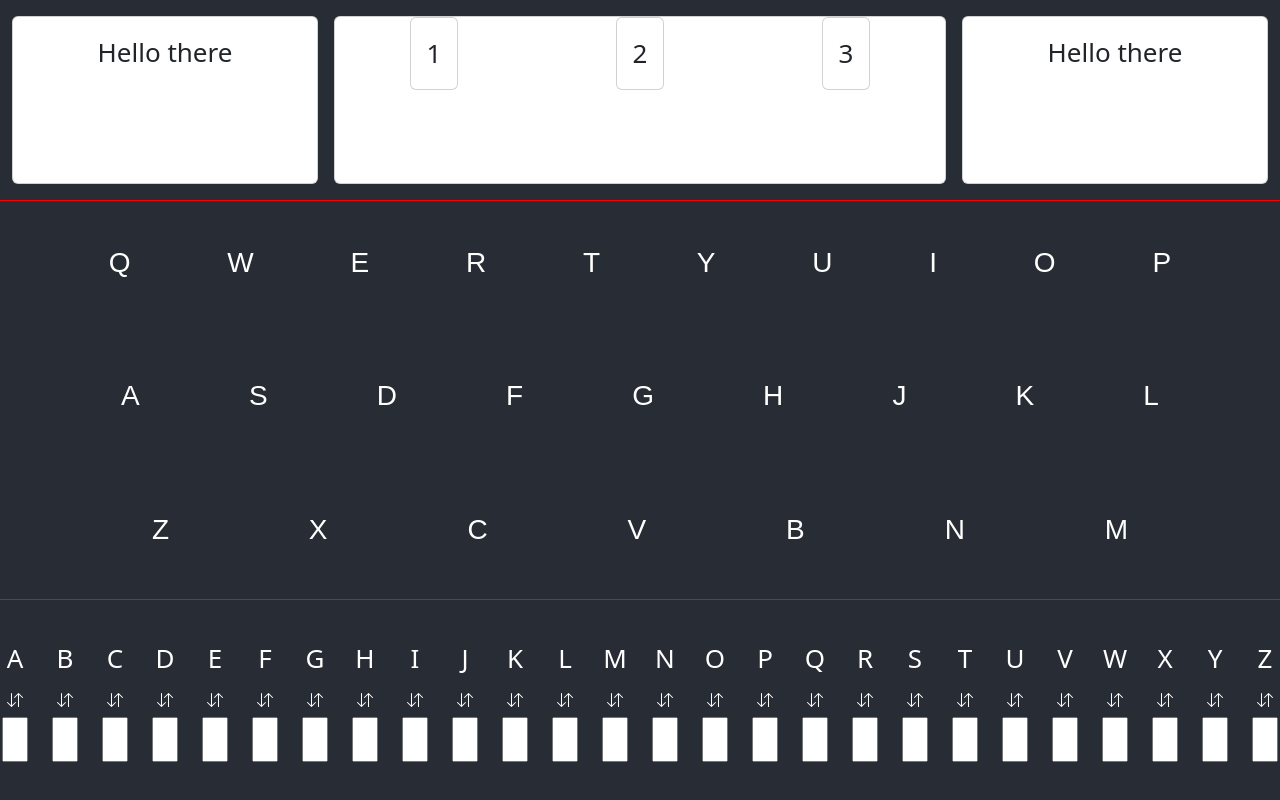
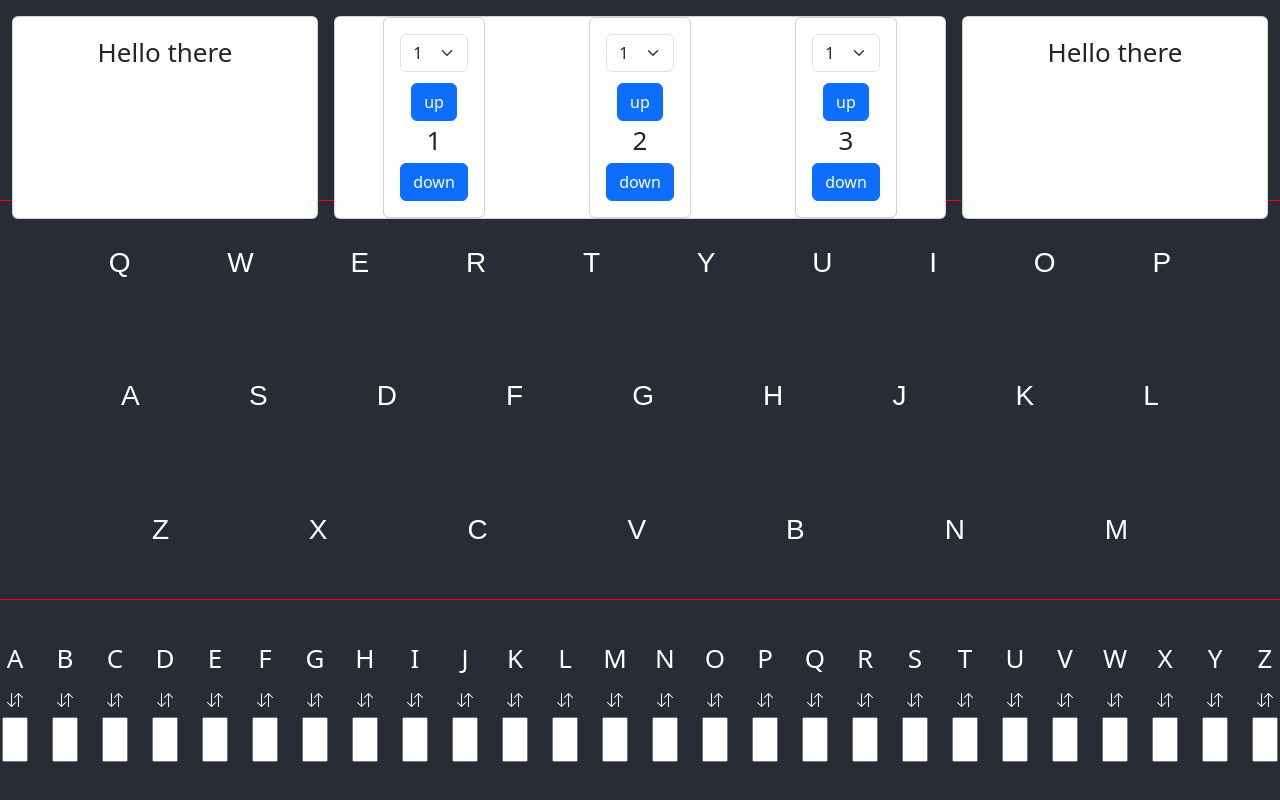
Before and after one commit to luishong07/Enigma-Replica, a React (Create React App) app: page / in a window 1280 px wide. Built offline with nearby package versions, Linux system fonts and the light colour scheme.

Commit message:
added dropdown and button for rotor settings

```diff
--- a/src/Rotors.tsx
+++ b/src/Rotors.tsx
@@ -27,20 +27,47 @@ const Rotors: React.FC<Props> = ({ leftPosition, middlePosition, rightPosition }
                 </Card.Body>
             </Card>
             <Card className="rotor-settings">
-                <Stack direction="horizontal" gap={2}>
+                <Stack className="my-auto" direction="horizontal" gap={2}>
                     <Card className="m-auto">
                         <Card.Body>
+                            <Card.Title>
+                                <Form.Select>
+                                    <option>1</option>
+                                    <option>2</option>
+                                    <option>3</option>
+                                </Form.Select>
+                            </Card.Title>
+                            <Button>up</Button>
                             <div>1</div>
+                            <Button>down</Button>
                         </Card.Body>
                     </Card>
                     <Card className="m-auto">
                         <Card.Body>
+                            <Card.Title>
+                                <Form.Select>
+                                    <option>1</option>
+                                    <option>2</option>
+                                    <option>3</option>
+                                </Form.Select>
+                            </Card.Title>
+                            <Button>up</Button>
                             <div>2</div>
+                            <Button>down</Button>
                         </Card.Body>
                     </Card>
                     <Card className="m-auto">
                         <Card.Body>
+                            <Card.Title>
+                                <Form.Select>
+                                    <option>1</option>
+                                    <option>2</option>
+                                    <option>3</option>
+                                </Form.Select>
+                            </Card.Title>
+                            <Button>up</Button>
                             <div>3</div>
+                            <Button>down</Button>
                         </Card.Body>
                     </Card>
                 </Stack>
```
